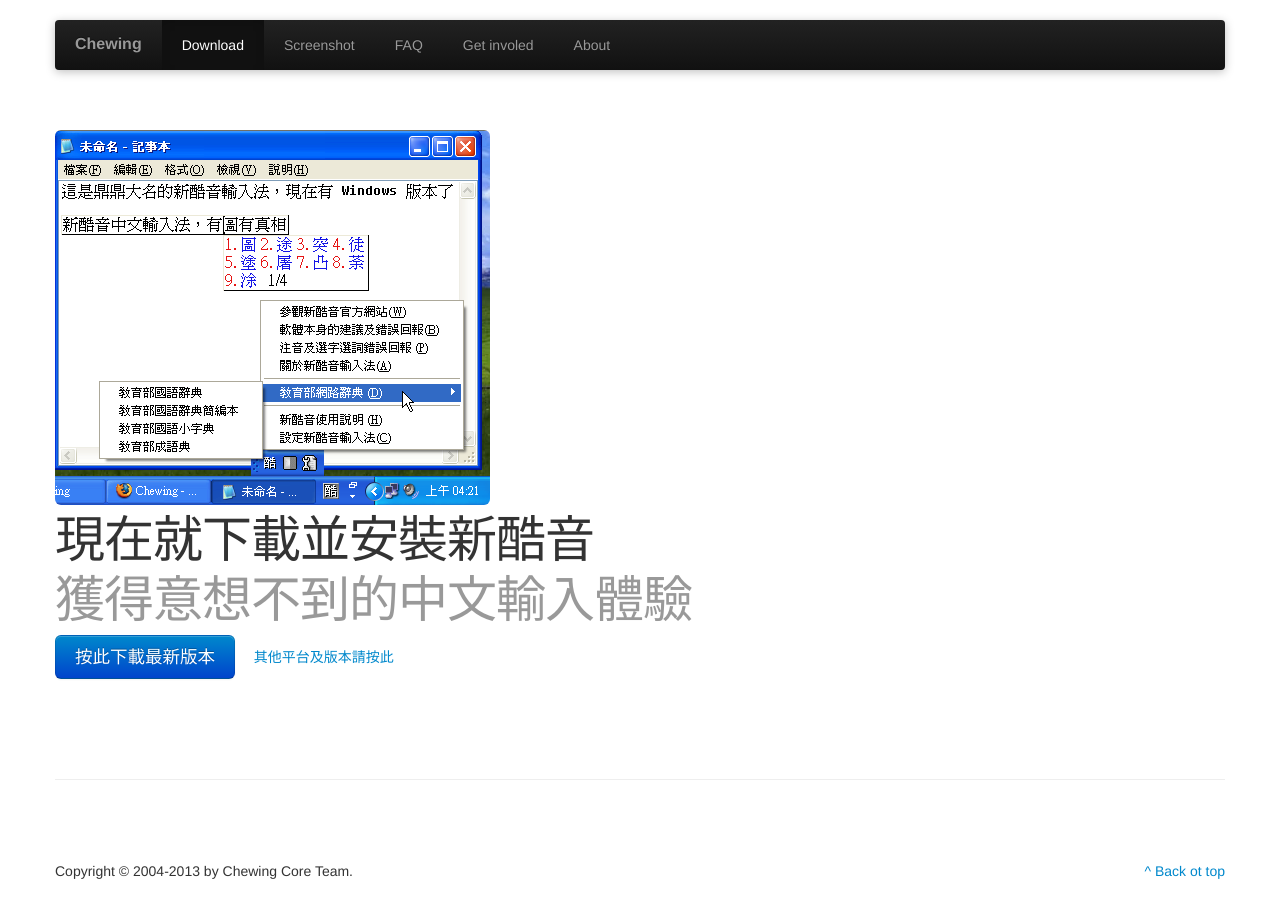
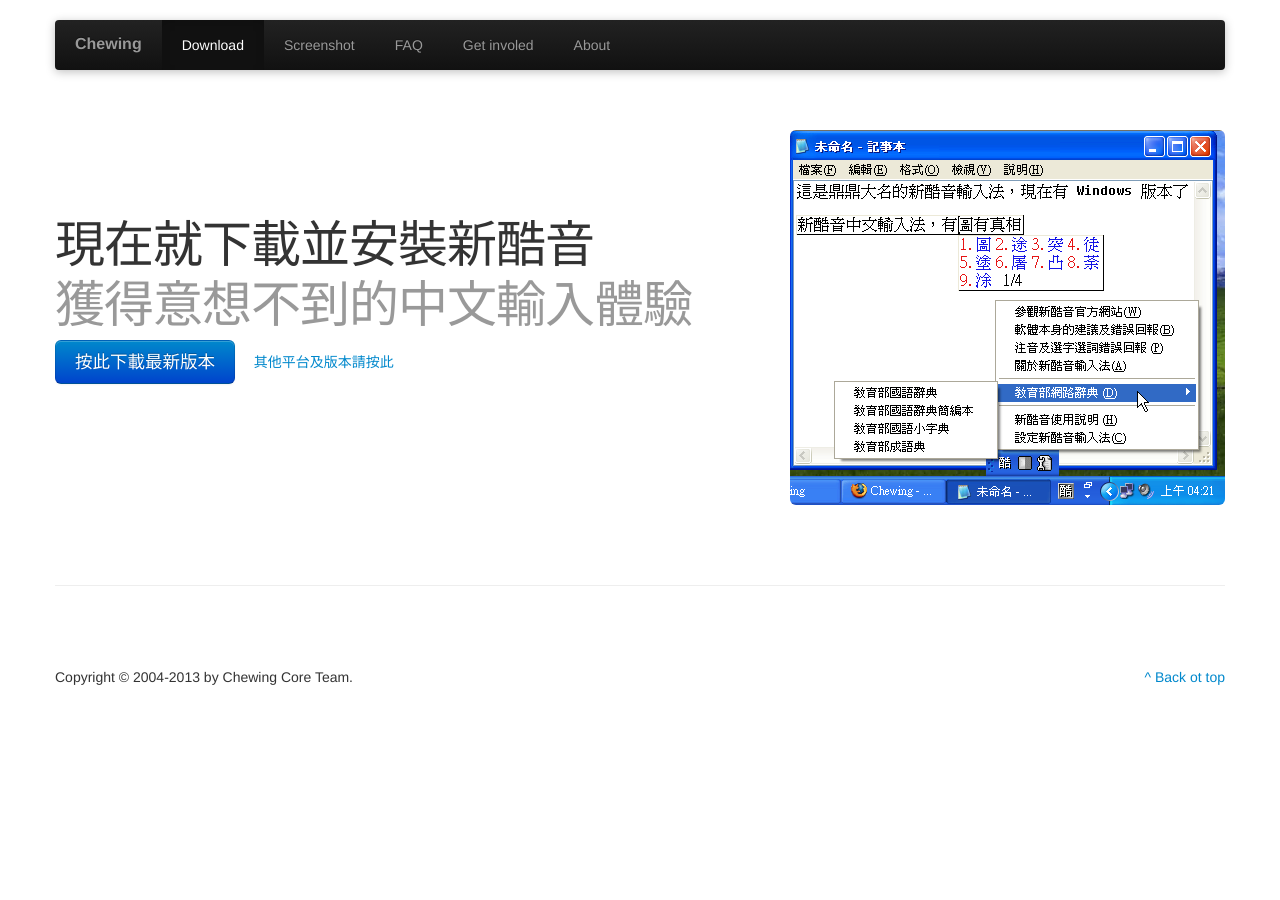
Before and after one commit to chewing/chewing.github.com, a Jekyll site: the page built from download.html, in a window 1280 px wide. Built offline with Jekyll 4.4.1, drawn with Linux system fonts in a browser that asks for light colours; nearby versions of some CDN libraries; Markdown is read by kramdown in place of the engine named in the settings.

Commit message:
fix typo

```diff
--- a/download.html
+++ b/download.html
@@ -7,7 +7,7 @@
   - download-featurette
 ---
 <div class="featurette">
-	<img class="featurette-image pull-rightu img-rounded" src="static/img/download-banner.png" />
+	<img class="featurette-image pull-right img-rounded" src="static/img/download-banner.png" />
 	<h2 class="featurette-heading">現在就下載並安裝新酷音</h2>
 	<h3 class="featurette-heading"><span class="muted">獲得意想不到的中文輸入體驗</span></h3>
 	<p class="lead">
```
